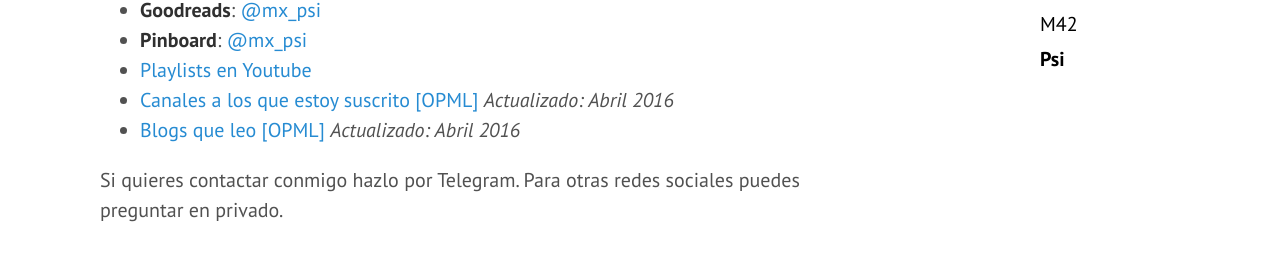
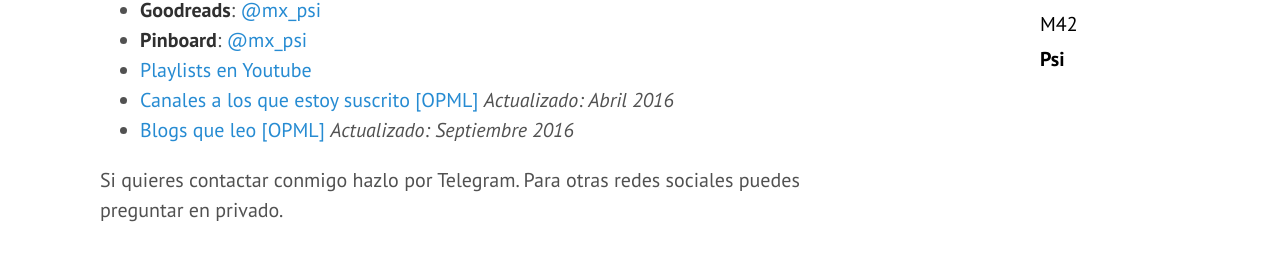
Before and after one commit to coDual/codual.github.io, a Jekyll site: the page built from psi.md, in a window 1280 px wide. Shown: the part 255-516 px from the top of the page. Built offline with Jekyll 4.4.1, drawn with Linux system fonts in a browser that asks for light colours.

Commit message:
Actualiza feeds

```diff
--- a/psi.md
+++ b/psi.md
@@ -12,7 +12,7 @@ title: 'Psi'
 - **Pinboard**: [@mx_psi](https://pinboard.in/u:mx_psi)
 - [Playlists en Youtube](https://www.youtube.com/channel/UCu8TxZ9wEnfux8AxnVq6UDA/playlists)
 - [Canales a los que estoy suscrito [OPML]](/docs/youtube-psi.opml) *Actualizado: <time datetime="2016-04-23">Abril 2016</time>*
-- [Blogs que leo [OPML]](/docs/blogs-psi.opml) *Actualizado: <time datetime="2016-04-20">Abril 2016</time>*
+- [Blogs que leo [OPML]](/docs/blogs-psi.opml) *Actualizado: <time datetime="2016-09-01">Septiembre 2016</time>*
 
 Si quieres contactar conmigo hazlo por Telegram.
 Para otras redes sociales puedes preguntar en privado.
```
Also changed, not shown: 1 other file.
